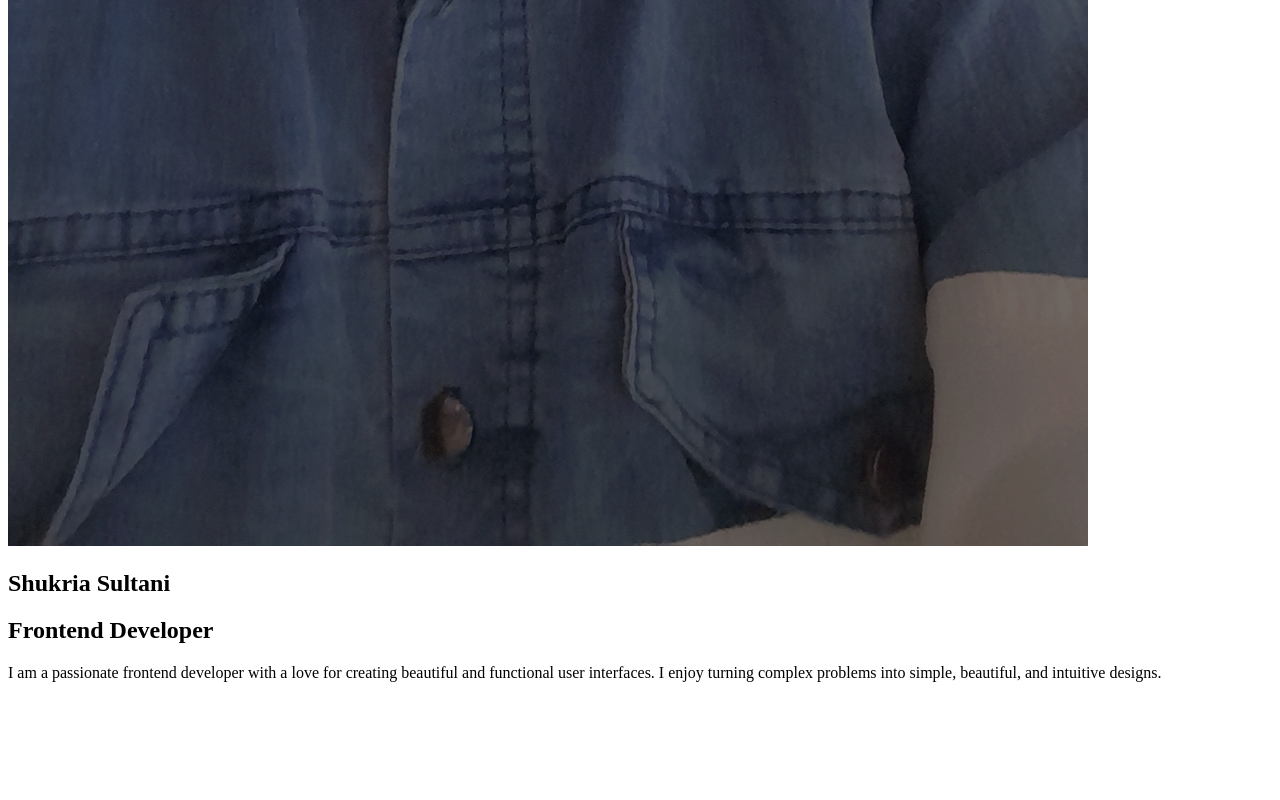
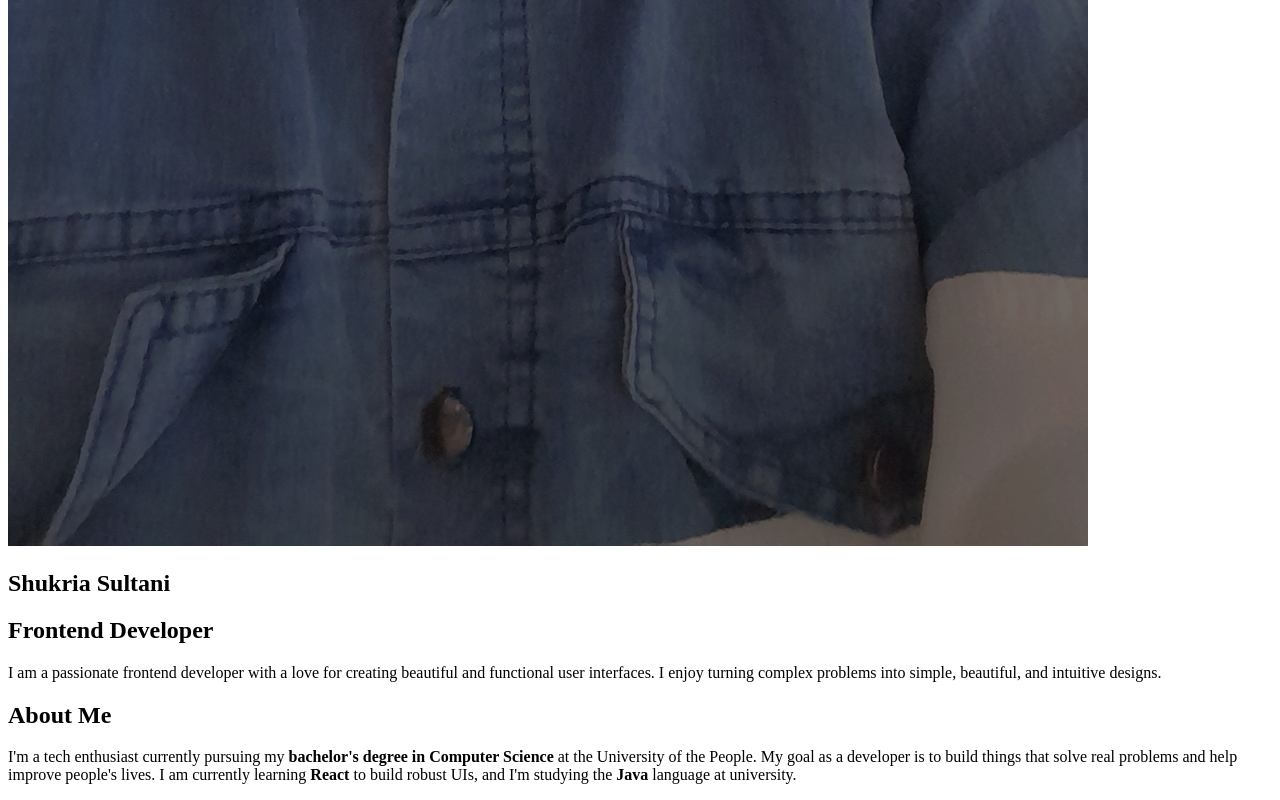
Before and after one commit to shukria-sultani/developer-portfolio, a React (Vite) app: page / in a window 1280 px wide. Shown: the part 1788-2588 px from the top of the page. Before the commit the page ends 2486 px from the top, so only its background shows below. Built offline with nearby package versions, Linux system fonts and the light colour scheme; the HTML template or start-up script is replaced by a standard one.

Commit message:
Added the about section and applied styling to it.

```diff
--- a/src/App.jsx
+++ b/src/App.jsx
@@ -2,7 +2,7 @@ import React from 'react';
 import Navbar from './Components/Navbar';
 import Header from './Components/Header';
 import Profile from './Components/Profile';
-
+import About from './Components/About';
 //images
 import profilePic from "./assets/images/profile.jpg";
 function App() {
@@ -17,6 +17,7 @@ const profileInfo = {
       <Navbar />
       <Header  message={"Hey, Welcome to my Portfolio"}/>
       <Profile  name={profileInfo.name}  title={profileInfo.title} bio={profileInfo.bio} img={profilePic} />
+      <About />
     </>
   )
 }
--- /dev/null
+++ b/src/Components/About.jsx
@@ -0,0 +1,12 @@
+import React from 'react'
+
+export default function About() {
+  return (
+    <div className="about-section">
+        <div className="about-me">
+            <h2>About Me</h2>
+            <p>I'm a tech enthusiast currently pursuing my <strong>bachelor's degree in Computer Science</strong> at the University of the People. My goal as a developer is to build things that solve real problems and help improve people's lives. I am currently learning <strong>React</strong> to build robust UIs, and I'm studying the <strong>Java</strong> language at university.</p>
+        </div>
+    </div>
+  )
+}
--- a/src/styles.css
+++ b/src/styles.css
@@ -273,3 +273,26 @@ nav{
     text-align: center;
   }
 }
+.about-me{
+  display: flex;
+  justify-items: center;
+  align-items: center;
+  flex-direction: column;
+  margin-top: 40px;
+  padding-top: 60px;
+  padding: 30px;
+
+}
+.about-me h2{
+  font-size: 2.5rem;
+  color: #003566;
+  margin-bottom: 20px;
+}
+.about-me p{
+  border-left: 4px solid #ffc300;
+  border-right: 4px solid #ffc300;
+  text-align: center;
+  padding: 30px;
+  font-size: 1.3rem;
+  color: #6c757d;
+}
```
